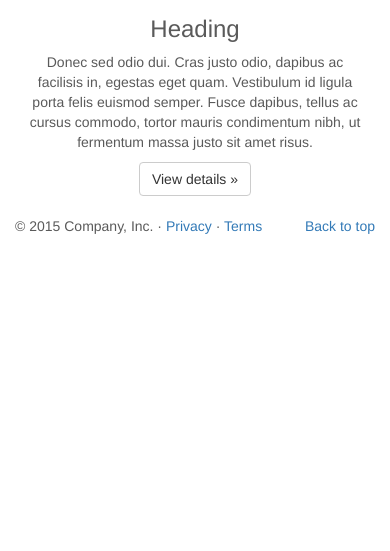
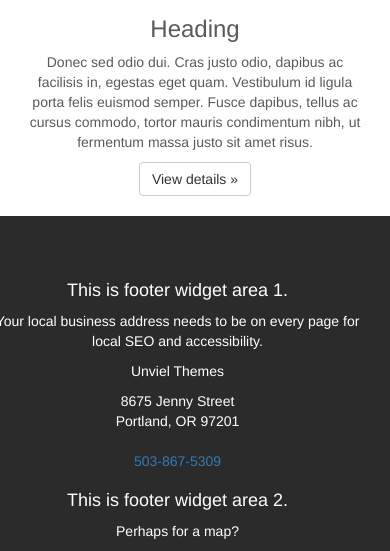
Before and after one commit to joshboyan/cas211w, a PHP site: page / in a window 390 px wide; the page is wider, and only the part inside the window is pictured. Shown: the part 4063-4614 px from the top of that part. Before the commit the page ends 4297 px from the top of that part, so only its background shows below. Run offline with PHP 8.4, Linux system fonts and the light colour scheme; some libraries are stand-ins or nearby versions; grey boxes are pictures that could not be loaded.

Commit message:
Add 3 col widget area to footer

```diff
--- a/project/css/styles.css
+++ b/project/css/styles.css
@@ -148,8 +148,40 @@ h2 {
 /* Latest work and news
 -------------------------------------------------- */
 
+/*Footer
+-------------------------------------------------- */
+footer {
 
+    margin: 0 -20px -20px -55px;
+    background: #2b2b2b;
+    color: #fff;
+}
 
+footer ul {
+    overflow: auto;
+    text-align: center;
+}
+
+footer ul li {
+    list-style-type: none;
+
+}
+
+footer ul li a i {
+    width: 50px;
+    height: 50px;
+    border-radius: 20px;
+    font-size: 25px;
+    text-align: center;
+    margin-right: 10px;
+    padding-top: 15%;
+    background: #2b2b2b;
+    color: #fff;
+}
+
+.footer-widget-area {
+    padding-top: 55px;
+}
 
 /* RESPONSIVE CSS
 -------------------------------------------------- */
@@ -180,7 +212,9 @@ h2 {
         max-width: 1400px;
     }
 
-
+    footer {
+        margin: 0 -50px -50px -55px;
+    }
 }
 @media (min-width: 992px) {
 
--- a/project/index.html
+++ b/project/index.html
@@ -25,7 +25,7 @@
     <![endif]-->
 
     <!-- CDN for icons -->
-    <link href="https://maxcdn.bootstrapcdn.com/font-awesome/4.6.1/css/font-awesome.min.css">
+    <link href="https://maxcdn.bootstrapcdn.com/font-awesome/4.6.1/css/font-awesome.min.css" rel="stylesheet">
 
     <!-- Custom styles for this template -->
     <link href="css/styles.css" rel="stylesheet">
@@ -114,7 +114,7 @@
                 <div class="carousel-caption">
                     <h1>Example headline.</h1>
                     <p>This is a hero image with a link to highlight your star work!</p>
-                    <p><a class="btn btn-lg btn-primary" href="#" role="button">Sign up today</a></p>
+                    <p><a role="button" class="btn btn-lg btn-primary" href="#" role="button">Sign up today</a></p>
                 </div>
             </div>
         </div>
@@ -125,7 +125,7 @@
                 <div class="carousel-caption">
                     <h1>Another example headline.</h1>
                     <p>Lorem ipsum dolor sit amet, consectetur adipisicing elit. Ducimus labore, quis rem repellendus sunt suscipit vitae. Aut blanditiis consequuntur dolor ex iure labore minus placeat quae quo recusandae, velit voluptatibus!</p>
-                    <p><a class="btn btn-lg btn-primary" href="#" role="button">Learn more</a></p>
+                    <p><a role="button" class="btn btn-lg btn-primary" href="#" role="button">Learn more</a></p>
                 </div>
             </div>
         </div>
@@ -136,7 +136,7 @@
                 <div class="carousel-caption">
                     <h1>One more for good measure.</h1>
                     <p>Lorem ipsum dolor sit amet, consectetur adipisicing elit. Adipisci consequatur doloremque, earum et itaque iure laudantium libero omnis ratione recusandae. Architecto blanditiis fugit impedit, iure molestias nisi odit quia soluta?</p>
-                    <p><a class="btn btn-lg btn-primary" href="#" role="button">Browse gallery</a></p>
+                    <p><a role="button" class="btn btn-lg btn-primary" href="#" role="button">Browse gallery</a></p>
                 </div>
             </div>
         </div><!-- End third slide -->
@@ -189,7 +189,7 @@
 ================================================== -->
     <section id="shopping">
     <div class="container-fluid shopping-banner">
-        <div class="shopping-btn-container"><a class="btn btn-primary shopping-btn" href="#" role="button">Shop!</a></div>
+        <div class="shopping-btn-container"><a role="button" class="btn btn-primary shopping-btn" href="#" role="button">Shop!</a></div>
     </div>
     </section><!-- /shopping-->
 
@@ -220,13 +220,46 @@
     </div><!-- /.row -->
     </section><!-- /latest work and news -->
 
-    <!-- Footer information
-    ================================================== -->
+<!-- Footer information
+================================================== -->
 
     <section id="footer">
     <footer>
+        <div class="container-fluid">
+        <div class="row footer-widget-area">
+            <div class="col-sm-4 footer-widget">
+                <h4>This is footer widget area 1.</h4>
+                <p>Your local business address needs to be on every page for local SEO and                          accessibility.</p>
+                <div itemscope itemtype="http://schema.org/LocalBusiness">
+                    <p itemprop="name">Unviel Themes</p>
+                    <address itemprop="address">8675 Jenny Street<br>Portland, OR 97201</address>
+                    <p itemprop="telephone"><a href="tel:+15038675309">503-867-5309</a></p>
+                </div>
+            </div><!-- /.col-sm-4 -->
+            <div class="col-sm-4 footer-widget">
+                <h4>This is footer widget area 2.</h4>
+                <p>Perhaps for a map?</p>
+                <iframe src="https://www.google.com/maps/embed?pb=!1m18!1m12!1m3!1d2794.3695911229747!2d-122.72354264845332!3d45.54289017899937!2m3!1f0!2f0!3f0!3m2!1i1024!2i768!4f13.1!3m3!1m2!1s0x549509c5d1dee599%3A0x4723c3deb944cbe2!2sCasa+Diablo!5e0!3m2!1sen!2sus!4v1461874734884" height="400px" frameborder="0" style="border:0" allowfullscreen></iframe>
+            </div><!-- /.col-sm-4 -->
+            <div class="col-sm-4 footer-widget">
+                <h4>This is footer widget area 3.</h4>
+                <p>Perhaps for Social media?</p>
+                <ul>
+                <li><a class="btn" href="#" target="_blank"><i class="fa fa-facebook                        fa-lg"></i></a></li>
+                    <li><a class="btn" href="#" target="_blank"><i class="fa
+                        fa-twitter fa-lg"></i></a></li>
+                    <li><a class="btn" href="#" target="_blank"><i class="fa
+                        fa-google-plus fa-lg"></i></a></li>
+                    <li><a class="btn" href="#" target="_blank"><i class="fa
+                        fa-youtube fa-lg"></i></a></li>
+                </ul>
+            </div><!-- /.col-sm-4 -->
+        </div><!-- /.row -->
+        <div class="row">
         <p class="pull-right"><a href="#">Back to top</a></p>
-        <p>&copy; 2015 Company, Inc. &middot; <a href="#">Privacy</a> &middot; <a href="#">Terms</a></p>
+        <p>&copy; 2016 Unveil Theme &middot; <a href="#">Privacy</a> &middot; <a href="#">Terms</a></p>
+        </div><!-- /.row -->
+        </div><!-- /.container -->
     </footer>
     </section>   <!-- footer -->
 
```
